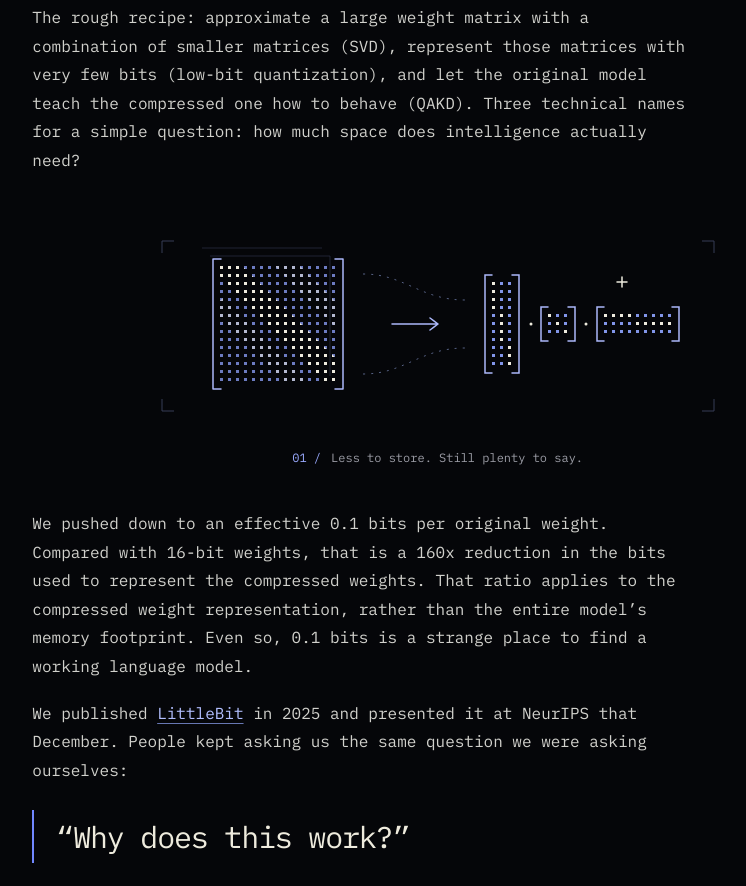
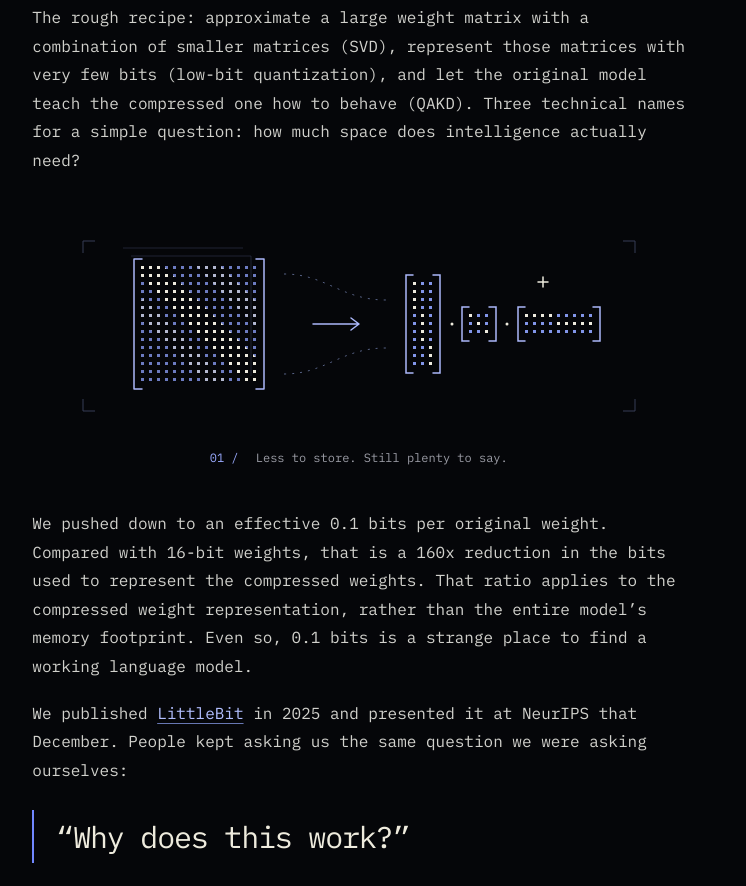
Before and after one commit to Superfast-Robotics/superfast-robotics.github.io, a plain HTML site: page writings/essay-001.html in a window 1280 px wide. Shown: the part 774-1660 px from the top of the page, without its empty margins (329-1075 px from the left). Drawn offline with Linux system fonts and the light colour scheme.

Commit message:
Align essay illustrations with the text column

```diff
--- a/writings.css
+++ b/writings.css
@@ -82,10 +82,10 @@
 .chapter strong { color: var(--ink); }
 .chapter blockquote { margin: 26px 0; padding: 4px 0 4px 22px; border-left: 2px solid var(--accent); }
 .chapter blockquote p { margin: 0; color: var(--ink); font-size: clamp(21px, 2.5vw, 30px); line-height: 1.5; letter-spacing: -.04em; }
-.essay-illustration { width: min(100%, 600px); margin: clamp(28px, 4vw, 42px) auto; }
-.essay-illustration img { display: block; width: 100%; height: auto; }
-.essay-illustration figcaption { display: flex; justify-content: center; align-items: baseline; gap: 10px; margin-top: 12px; color: var(--muted); font-size: 12px; line-height: 1.6; }
-.essay-illustration figcaption span { flex: none; color: #9aaaff; font-variant-numeric: tabular-nums; }
+.essay-illustration { width: min(100%, var(--measure)); margin: clamp(28px, 4vw, 42px) 0; }
+.essay-illustration img { display: block; width: 100%; max-width: 600px; height: auto; margin-inline: auto; }
+.essay-illustration figcaption { margin-top: 12px; color: var(--muted); font-size: 12px; line-height: 1.6; text-align: center; text-wrap: balance; }
+.essay-illustration figcaption span { margin-right: 10px; color: #9aaaff; font-variant-numeric: tabular-nums; }
 .paired { margin-top: clamp(46px, 6vw, 88px); border-block: 1px solid var(--line); }
 .paired a { display: flex; align-items: center; justify-content: space-between; gap: 20px; padding: 22px 0 24px; color: var(--ink); text-decoration: none; }
 .paired small { display: block; margin-bottom: 6px; color: var(--muted); }
--- a/writings/essay-001.html
+++ b/writings/essay-001.html
@@ -18,7 +18,7 @@
   <meta property="og:description" content="From 0.1 bits per weight to a robot moving fruit: the story of LittleBit and the question that led us into robotics.">
   <meta property="og:url" content="https://superfastrobotics.com/writings/essay-001">
   <link rel="stylesheet" href="/style.css?v=20261103-writings">
-  <link rel="stylesheet" href="/writings.css?v=20261106-illustrations">
+  <link rel="stylesheet" href="/writings.css?v=20261106-illustrations-alignment">
   <script src="/writings.js?v=20261103-citation" defer></script>
 </head>
 <body class="reading-page">
```
